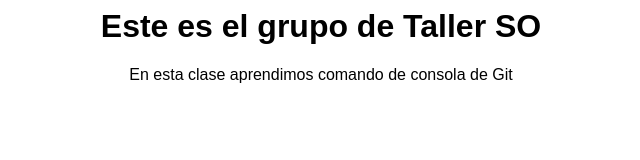
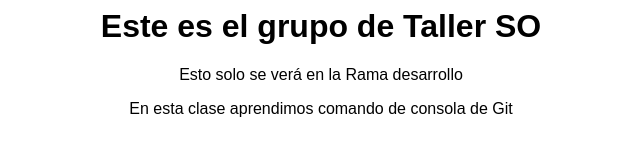
Before and after one commit to ferneychica2/TallerSOViernes, a plain HTML site: page index.html in a window 1280 px wide. Shown: the whole page, without its empty margins (319-959 px from the left). Drawn offline with Linux system fonts and the light colour scheme.

Commit message:
Primer commit en la rama desarrollo

```diff
--- a/index.html
+++ b/index.html
@@ -5,6 +5,7 @@
 	</head>
 	<body>
 		<h1>Este es el grupo de Taller SO </h1>
+		<p>Esto solo se verá en la Rama desarrollo </p>
 		<p>En esta clase aprendimos comando de consola de Git </p>
 	</body>
 </html>
```
